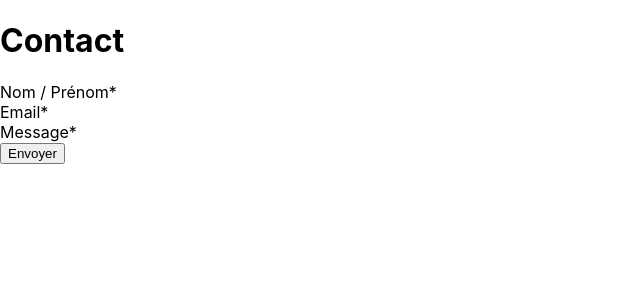
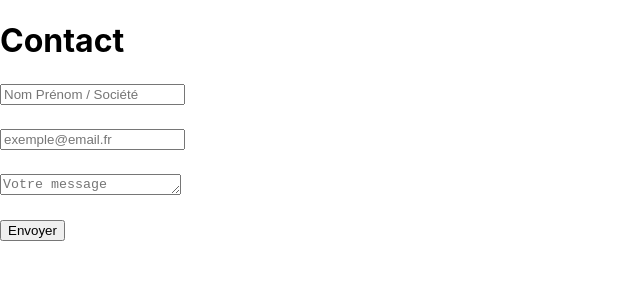
Before and after one commit to MaximeTheneau/Une-Taupe-Chez-Vous_Next.js, a Next.js app: page /contact in a window 1280 px wide. Shown: the top 300 px of the page, without its empty margins (0-640 px from the left). Built offline with nearby package versions, Linux system fonts and the light colour scheme.

Commit message:
Feat(server.js/page): add Cors and nodemailer for gmail

```diff
--- a/package.json
+++ b/package.json
@@ -10,8 +10,10 @@
     "export": "next export"
   },
   "dependencies": {
+    "cors": "^2.8.5",
     "express": "^4.18.2",
     "next": "13.0.0",
+    "nodemailer": "^6.8.0",
     "react": "18.2.0",
     "react-dom": "18.2.0"
   },
--- /dev/null
+++ b/src/middleware/middleware.jsx
@@ -0,0 +1,16 @@
+import { NextResponse } from 'next/server';
+
+export function formMiddleware(event) {
+  const requestOptions = {
+    method: 'POST',
+    headers: { 'Content-Type': 'application/json', 'Access-Control-Allow-Origin': '*' },
+    body: JSON.stringify(event),
+  };
+  fetch('http://localhost:8000/api/form', requestOptions)
+    .catch((err) => console.log(err));
+  return NextResponse.next();
+}
+
+export function middleware() {
+  return NextResponse.next();
+}
--- a/src/pages/contact.jsx
+++ b/src/pages/contact.jsx
@@ -1,53 +1,106 @@
-// == Import
-// import { toggleModal } from '../../../../action/modalBox';
+import { useState } from 'react';
+import { formMiddleware } from '../middleware/middleware';
+
+import styles from '../styles/Contact.module.scss';
 
 // == Composant
-function Contact() {
-  // const dispatch = useDispatch();
-  // const nameValue = useSelector((state) => state.contact.name);
-  // const emailValue = useSelector((state) => state.contact.email);
-  // const messageValue = useSelector((state) => state.contact.message);
+export default function Contact() {
+  const [state, setState] = useState({
+    form: {
+      name: '',
+      email: '',
+      message: '',
+    },
+    textArea: 1,
+    confirmationName: null,
+    confirmationEmail: null,
+    confirmationMessage: null,
+  });
+
+  const handleChangeMessage = (e) => {
+    const trows = e.target.value.split('\n').length - 1 === 0 ? 1 : e.target.value.split('\n').length - 1;
+    setState({
+      ...state,
+      textArea: trows,
+      form: {
+        ...state.form, message: e.target.value, confirmationMessage: true,
+      },
+    });
+  };
+
+  const regex = /^(([^<>()[\]\\.,;:\s@\\"]+(\.[^<>()[\]\\.,;:\s@\\"]+)*)|(\\".+\\"))@((\[[0-9]{1,3}\.[0-9]{1,3}\.[0-9]{1,3}\.[0-9]{1,3}\])|(([a-zA-Z\-0-9]+\.)+[a-zA-Z]{2,}))$/;
+
+  function classErrorOrConfirmation(message) {
+    if (message === true) {
+      return (<i className="icon-confirmation" />);
+    } if (message === false) {
+      return (<i className="icon-error" />);
+    }
+    return '';
+  }
 
   const handleSubmit = (evt) => {
     evt.preventDefault();
-    console.log(evt.target);
+    formMiddleware(state.form);
   };
+
   return (
     <div className="contact">
       <h1>Contact</h1>
       <form className="contact-form" onSubmit={handleSubmit}>
-        <label htmlFor="Name">
-          <div className="contact-form_title">Nom / Prénom*</div>
-          {/* <input
+        <div className={styles.contact__form__input}>
+          {classErrorOrConfirmation(state.confirmationName)}
+          <input
             type="text"
             className="contact-form-input"
             name="user_name"
-            value={nameValue}
-            onChange={(evt) => dispatch(contactForm(evt.target.value, 'name'))}
+            value={state.form.name}
+            onChange={(e) => setState(
+              { ...state, form: { ...state.form, name: e.target.value } },
+            )}
+            onBlur={(e) => (
+              e.target.value.length > 2 && e.target.value.length < 35
+                ? setState({ ...state, confirmationName: true })
+                : setState({ ...state, confirmationName: false })
+            )}
+            placeholder="Nom Prénom / Société"
             required
-          /> */}
-        </label>
-        <label htmlFor="email">
-          <div className="contact-form_title">Email*</div>
-          {/* <input
-            name="user_email"
+          />
+        </div>
+        <div className={styles.contact__form__input}>
+          <input
             type="email"
-            value={emailValue}
-            className="contact-form-input"
-            onChange={(evt) => dispatch(contactForm(evt.target.value, 'email'))}
+            name="email"
+            value={state.form.email}
+            placeholder="exemple@email.fr"
             required
-          /> */}
-        </label>
-        <label htmlFor="message">
-          <div className="contact-form_title">Message*</div>
-          {/* <textarea
+            onChange={(e) => setState(
+              { ...state, form: { ...state.form, email: e.target.value } },
+              (e.target.value.length > 2 && e.target.value.length < 35
+                ? setState({ ...state, confirmationEmail: true })
+                : setState({ ...state, confirmationEmail: false })),
+            )}
+            onBlur={(e) => (
+              regex.test(e.target.value)
+                ? setState({ ...state, confirmationEmail: true })
+                : setState({ ...state, confirmationEmail: false })
+            )}
+          />
+        </div>
+        <div className={styles.contact__form__textarea}>
+          <textarea
+            rows={state.textArea}
+            value={state.form.message}
+            onChange={handleChangeMessage}
+            onBlur={(e) => (e.target.value.length > 2 && e.target.value.length < 250
+              ? setState({ ...state, confirmationMessage: true })
+              : null)}
             name="message"
-            className="contact-form-input"
-            value={messageValue}
-            onChange={(evt) => dispatch(contactForm(evt.target.value, 'message'))}
+            wrap="off"
+            placeholder="Votre message"
             required
-          /> */}
-        </label>
+          />
+        </div>
         <div className="contact-form_button">
           <button type="submit">
             <i className="icon-submit" value="send" />
@@ -58,6 +111,3 @@ function Contact() {
     </div>
   );
 }
-
-// == Export
-export default Contact;
--- /dev/null
+++ b/src/styles/Contact.module.scss
@@ -0,0 +1,116 @@
+@import './variables.scss';
+
+.contact{
+    & header{
+        display: flex;
+        justify-content: center;
+        align-items: center;
+        flex-direction: column;
+        & h1{
+            font-size: $font-size-large;
+            margin: 1rem 0;
+        }
+        & p{
+            font-size: $font-size-small;
+            margin: 1rem 0;
+        }
+    }
+    width: 98%;
+    margin: 0 auto;
+    padding: 1rem;
+    &__adress{
+        padding: 1rem;
+        margin: 1rem 0;
+        &__social{
+            display: flex;
+            justify-content: space-around;
+            align-items: center;
+            margin: 1rem 0;
+            & i{
+                font-size: 2.3rem;
+                color: $color-krea;
+                cursor: pointer;
+            }
+        }
+        & i{
+            padding: 0 1rem 0 0 ;
+        }
+        & address{
+            margin: 0 0 0.5rem 0;
+            font-size: $font-size-small;
+        }
+    }
+    &__form{
+        width: 98%;
+        margin: 0 auto;
+        padding: 1rem;
+        & span{
+            margin: 1rem 0 1rem;
+            font-weight: 900;
+        }
+        &__input{
+            margin: 1.5rem 0;
+            display: flex;
+            align-items: center;
+            justify-content: flex-start;
+        }
+        &__textarea{
+            margin: 1.5rem 0;
+            display: flex;
+            align-items: center;
+            justify-content: flex-start;
+        }
+        & textarea{
+            margin: 1rem 0;
+            overflow-y: hidden;
+
+        }
+        & h3{
+            font-weight: bold;
+            font-size: 1rem;
+            margin: 1rem;
+        }
+    }
+
+}
+
+//* Media Queries
+
+@media screen and (min-width: 720px) {
+    .contact{
+        display: flex;
+        justify-content: center;
+        align-items: flex-start;
+        &__adress{
+            order: 2;
+            display: flex;
+            flex-direction: column;
+            width: 30%;
+            margin: 0 auto;
+            &__social{
+                & i{
+                    font-size: 3rem;
+                    transition: all 0.3s ease;
+                    &:hover{
+                        color: rgb(126, 126, 126);
+                        font-size: 3.2em;
+                    }
+                }
+            }
+        }
+        &__form{
+            width: 60%;
+        }
+        & h3{
+            font-size: 1.5rem;
+        }
+    }
+
+
+}
+
+@media screen and (min-width: 1024px) {
+    .contact{
+
+    }
+}
--- /dev/null
+++ b/src/styles/variables.scss
@@ -0,0 +1,38 @@
+/*--Colors--*/
+$color-primary: #cdb87f;
+$color-primary-opacity: #cdb87f7c;
+$color-primary-gradient: radial-gradient(circle at 32% 12%, rgba(229, 229, 229,0.05) 0%, rgba(229, 229, 229,0.05) 50%,rgba(101, 101, 101,0.05) 50%, rgba(101, 101, 101,0.05) 100%),radial-gradient(circle at 49% 59%, rgba(113, 113, 113,0.05) 0%, rgba(113, 113, 113,0.05) 50%,rgba(240, 240, 240,0.05) 50%, rgba(240, 240, 240,0.05) 100%),radial-gradient(circle at 16% 86%, rgba(118, 118, 118,0.05) 0%, rgba(118, 118, 118,0.05) 50%,rgba(207, 207, 207,0.05) 50%, rgba(207, 207, 207,0.05) 100%),linear-gradient(252deg, rgba(248,133,4, 0.31),rgba(170,143,67, 0.85));
+$color-krea: #7ebe64;
+$color-white: #fff;
+$color-white-opacity: rgba(255, 255, 255, 0.541);
+
+$color-blue: #20d2ff;
+$color-grey: rgb(126, 126, 126);
+$color-red: #e22121;
+$color-green: #21e2a1;
+$color-glass: rgba(255,255,255,0.1);
+
+/*--Fonts--*/
+$font-color: #0b0c0e;
+$font-color-opacity: #0b0c0e3d;
+
+
+$font-primary: 'fontGeneral', sans-serif;
+$font-secondary: 'fontTitle', sans-serif;
+$font-size: 1rem;
+$font-size-small: 0.8rem;
+$font-size-large: 1.8rem;
+$font-size-bold: 900;
+
+/*--Borders--*/
+$border-radius: 0.2rem;
+
+/*--Margins--*/
+$width-general: 98%;
+$width-general-720: 84%;
+
+$paddin-card: 0.2rem;
+
+/*--Shadow--*/
+$text-shadow-white: 0 4px 30px rgba(255, 255, 255, 0.493);
+$text-shadow-black: 0 4px 30px rgba(0, 0, 0, 0.18);
```
Also changed, not shown: server.js (+37 -6 lines), 1 other file (tests, documents, lock files or other folders).
